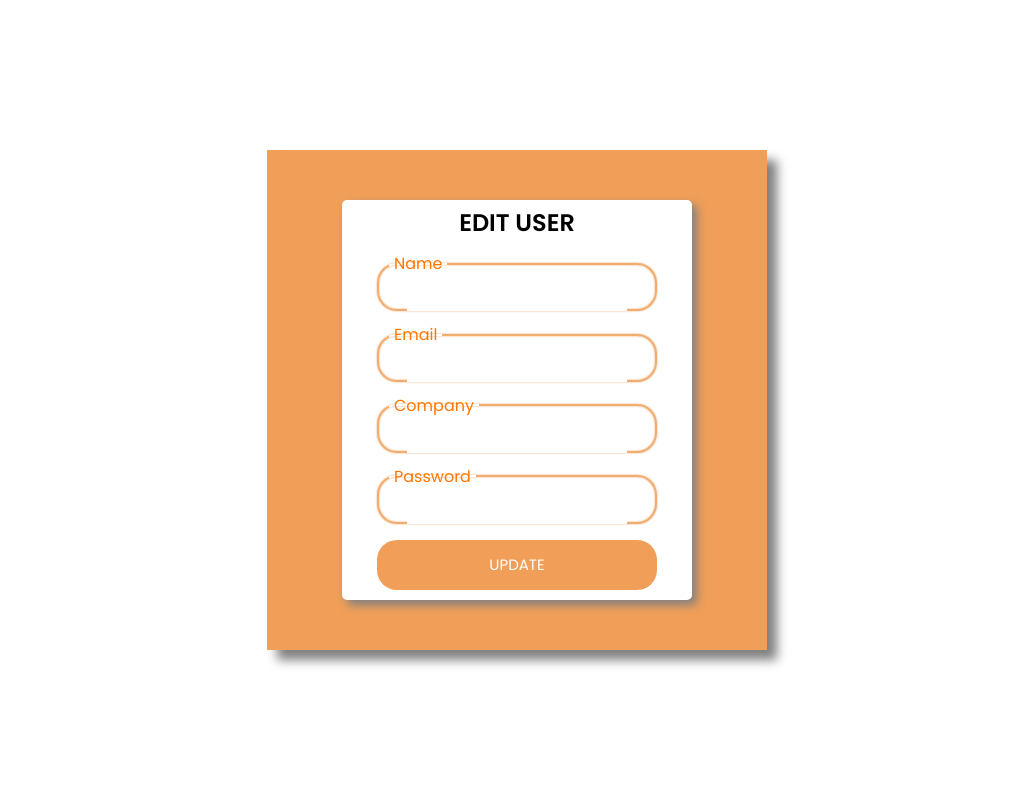
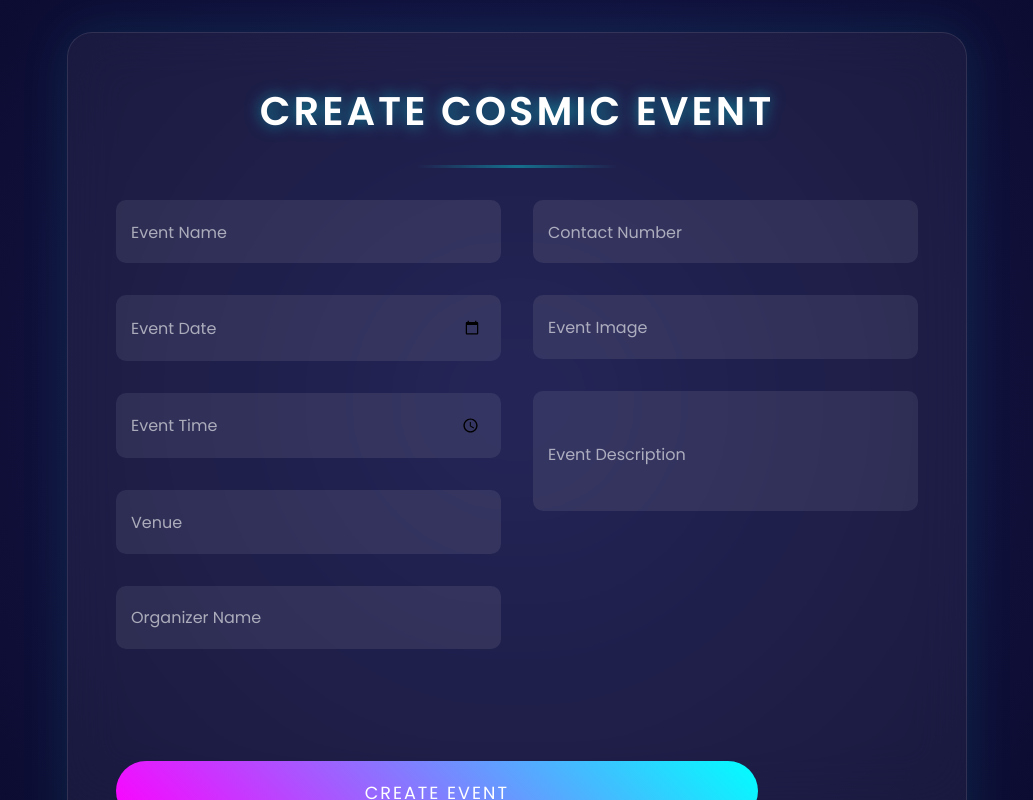
Before and after one commit to RafiqShaik007/EventManagement, a React (Create React App) app: page /edit/1 in a window 1280 px wide. Shown: the whole page, without its empty margins (123-1156 px from the left). Built offline with nearby package versions, Linux system fonts and the light colour scheme; no server answers.

Commit message:
Edit data of Events

```diff
--- a/src/Edit.jsx
+++ b/src/Edit.jsx
@@ -1,93 +1,264 @@
-import {useState} from 'react'
-import {useEffect} from 'react'
-import axios from 'axios'
-import {useParams} from 'react-router-dom'
-import zz from './styles/edit.module.css'
-import {useNavigate} from 'react-router-dom'
+import { useState } from "react";
+import { useEffect } from "react";
+import axios from "axios";
+import { useParams } from "react-router-dom";
+import zz from "./styles/edit.module.css";
+import { useNavigate, Link } from "react-router-dom";
+
+const Edit = () => {
+  let { abc } = useParams();
+
+  let [event_name, setEvent_name] = useState();
+  let [event_date, setEvent_date] = useState();
+  let [event_time, setEvent_time] = useState();
+  let [venue, setVenue] = useState();
+  let [organizer_name, setOrganizer_name] = useState();
+  let [organizer_contact, setOrganizer_contact] = useState();
+  let [event_description, setEvent_description] = useState();
+  let [event_image, setEvent_image] = useState();
+
+  let navigate = useNavigate();
+
+  let event_nameData = (a) => {
+    setEvent_name(a.target.value);
+  };
+
+  let event_dateData = (b) => {
+    setEvent_date(b.target.value);
+  };
+
+  let event_timeData = (c) => {
+    setEvent_time(c.target.value);
+  };
+
+  let venueData = (d) => {
+    setVenue(d.target.value);
+  };
+
+  let organizer_nameData = (d) => {
+    setOrganizer_name(d.target.value);
+  };
+  let organizer_contactData = (d) => {
+    setOrganizer_contact(d.target.value);
+  };
+  let event_descriptionData = (d) => {
+    setEvent_description(d.target.value);
+  };
+  let event_imageData = (d) => {
+    setEvent_image(d.target.value);
+  };
+
+  useEffect(() => {
+    axios
+      .get(`http://localhost:8080/api/event/OneEventDetails/${abc}`)
+      .then((res) => {
+        console.log("Successfully Got the Data in Edit Component");
 
 
-const Edit = ()=>{
-    let [id, setId] = useState()
-    let [name, setName] = useState()
-    let [email, setEmail] = useState()
-    let [company, setCompany] = useState()
-    let [password, setPassword] = useState()
+        setEvent_name(res.data.data.event_name);
+        setEvent_date(res.data.data.event_date);
+        setEvent_time(res.data.data.event_time);
+        setVenue(res.data.data.venue);
+        setOrganizer_name(res.data.data.organizer_name);
+        setOrganizer_contact(res.data.data.organizer_contact);
+        setEvent_description(res.data.data.event_description);
+        setEvent_image(res.data.data.event_image);
+      })
+      .catch(() => {
+        console.log("Some Error in Edit User");
+      });
+  }, [abc]);
 
 
-    let {abc} = useParams()
-    let navigate = useNavigate()
+  let print = (e) => {
+    e.preventDefault();
 
-    useEffect(()=>{
-        axios.get(`http://localhost:5000/employees/${abc}`)
-        .then((res)=>{
-            console.log('Successfully Got the Data in Edit Component')
-            setId(res.data._id)
-            setName(res.data.name)
-            setEmail(res.data.email)
-            setPassword(res.data.password)
-            setCompany(res.data.company)
-        })
-        .catch(()=>{
-            console.log('Some Error in Edit User')
-        })
-    },[abc])
+    axios
+      .put(`http://localhost:8080/api/event/EditEvent/${abc}`, {
+        event_name,
+        event_date,
+        event_time,
+        venue,
+        organizer_name,
+        organizer_contact,
+        event_description,
+        event_image,
+      })
+      .then((res) => {
+        // alert(res.data.message)
+        if (res.data.status) {
+          navigate("/home");
+        }
+      })
+      .catch(() => {
+        console.log("Some Error in Updating the Data");
+      });
+  };
 
-    let nameData = (a)=>{
-        setName(a.target.value)
-    }
+  return (
+    <div id="register" className="cosmic-form-container">
+      <form className="galaxy-form">
+        <div className="stellar-header">
+          <h1 className="neon-title">Create Cosmic Event</h1>
+          <div className="pulse-beam"></div>
+        </div>
 
-    let emailData = (b)=>{
-        setEmail(b.target.value)
-    }
+        <div className="quantum-grid">
+          {/* Left Column */}
+          <div className="event-input-group">
+            <div className="nebula-input">
+              <input
+                type="text"
+                value={event_name}
+                onChange={event_nameData}
+                required
+              />
+              <label className="floating-label ">Event Name</label>
+              <span className="star-trail"></span>
+            </div>
 
-    let companyData = (c)=>{
-        setCompany(c.target.value)
-    }
+            <div className="nebula-input hologram-input">
+              <input
+                type="date"
+                value={event_date}
+                onChange={event_dateData}
+                className="hidden-placeholder"
+                required
+              />
+              <label className="floating-label time-capsule-label">
+                Event Date{" "}
+              </label>
+              <span className="star-trail time-portal-border"></span>
+            </div>
 
-    let passwordData = (d)=>{
-        setPassword(d.target.value)
-    }
+            {/* <div className="hologram-input">
+                      <input
+                        type="datetime-local"
+                        value={eventDateTime}
+                        onChange={handleDateTimeChange}
+                        className="hidden-placeholder"
+                        required
+                      />
+                      <label className="time-capsule-label">Event Date & Time</label>
+                      <div className="time-portal-border"></div>
+                    </div> */}
 
-    let send=(e)=>{
-        e.preventDefault()
-        console.log(id)
-        axios.put(`http://localhost:5000/employees/${abc}`,{name,email,company,password})
-        .then((res)=>{
-            // alert(res.data.message)
-            if(res.data.stat){
-                navigate('/home/friends')
-            }
-        })
-        .catch(()=>{
-            console.log('Some Error in Updating the Data')
-        })
-    }
+            <div className="nebula-input hologram-input">
+              <input
+                type="time"
+                value={event_time}
+                onChange={event_timeData}
+                className="hidden-placeholder"
+                required
+              />
+              <label className="floating-label time-capsule-label">
+                Event Time
+              </label>
+              <div className="time-portal-border"></div>
+              <span className="star-trail"></span>
+            </div>
 
-    return(
-        <div id={zz.edit}>
-            <section>
-            <form >
-                <h2>EDIT USER</h2>
-               <fieldset>
-                <legend>Name</legend>
-                <input type="text" value={name} onChange={nameData}/>
-               </fieldset>
-               <fieldset>
-                <legend>Email</legend>
-                <input type="text" value={email} onChange={emailData}/>
-               </fieldset>
-               <fieldset>
-                <legend>Company</legend>
-                <input type="text" value={company} onChange={companyData}/>
-               </fieldset>
-               <fieldset>
-                <legend>Password</legend>
-                <input type="text" value={password} onChange={passwordData}/>
-               </fieldset>
-               <button onClick={send}>UPDATE</button>
-            </form>
-            </section>
+            {/* <div className="hologram-input">
+                      <input
+                        type="datetime-local"
+                        value={eventDateTime}
+                        onChange={handleDateTimeChange}
+                        className="hidden-placeholder"
+                        required
+                      />
+                      <label className="time-capsule-label">Event Date & Time</label>
+                      <div className="time-portal-border"></div>
+                    </div> */}
+
+            <div className="nebula-input">
+              <input type="text" value={venue} onChange={venueData} required />
+              <label className="floating-label">Venue</label>
+              <span className="star-trail"></span>
+            </div>
+
+            <div className="nebula-input">
+              <input
+                type="text"
+                value={organizer_name}
+                onChange={organizer_nameData}
+                required
+              />
+              <label className="floating-label">Organizer Name</label>
+              <span className="star-trail"></span>
+            </div>
+          </div>
+
+          {/* Right Column */}
+          <div className="event-input-group">
+            <div className="nebula-input">
+              <input
+                type="tel"
+                value={organizer_contact}
+                onChange={organizer_contactData}
+                pattern="[0-9]{10}"
+                required
+              />
+              <label className="floating-label">Contact Number</label>
+              <span className="star-trail"></span>
+            </div>
+
+            <div className="nebula-input">
+              <input
+                type="text"
+                value={event_image}
+                onChange={event_imageData}
+                required
+              />
+              <label className="floating-label">Event Image</label>
+              <span className="star-trail"></span>
+            </div>
+
+            <div className="nebula-input">
+              <textarea
+                value={event_description}
+                onChange={event_descriptionData}
+                required
+              />
+              <label className="floating-label">Event Description</label>
+              <span className="star-trail"></span>
+            </div>
+
+            {/* <div className="nebula-input image-upload">
+                      <div className="hologram-upload">
+                        <input
+                          type="file"
+                          onChange={event_imageData}
+                          accept="image/*"
+                          className="upload-input"
+                        />
+                        <div className="upload-content">
+                          <span className="upload-icon">📷</span>
+                          <span className="upload-text">Drag or Click to Upload</span>
+                          {event_image && (
+                            <div
+                              className="image-preview"
+                              style={{ backgroundImage: `url(${event_image})` }}
+                            ></div>
+                          )}
+                        </div>
+                      </div>
+                    </div> */}
+          </div>
         </div>
-    )
-}
-export default Edit
+
+        <div className="cosmic-actions">
+          <button className="supernova-button" onClick={print}>
+            Create Event
+            <span className="supernova-burst"></span>
+            <span className="particle-wave"></span>
+          </button>
+
+          <Link to="/home" className="wormhole-link">
+            Cancel Creation
+          </Link>
+        </div>
+      </form>
+    </div>
+  );
+};
+export default Edit;
```
